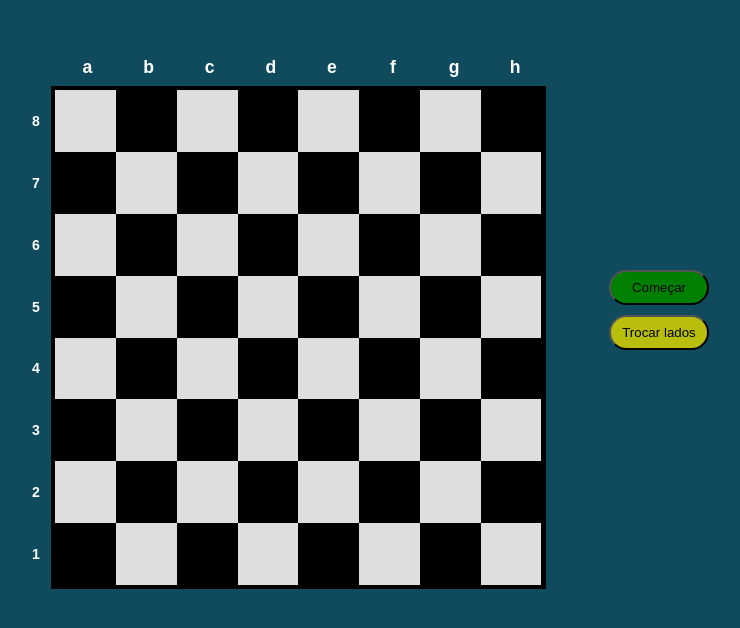
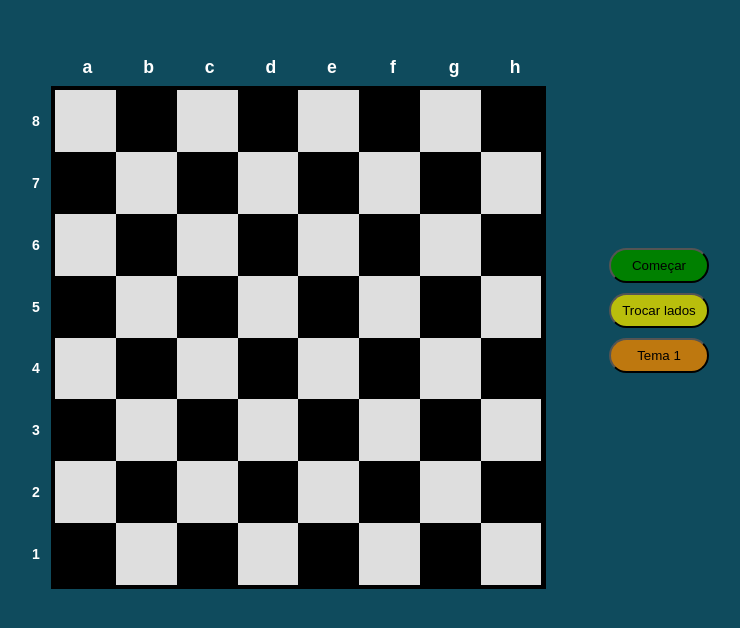
Before and after one commit to MattStela/Xadrez, a plain HTML site: page index.html in a window 1280 px wide. Shown: the part 250-878 px from the top of the page, without its empty margins (256-996 px from the left). Drawn offline with Linux system fonts and the light colour scheme.

Commit message:
adicionei botão com função trocar tema

```diff
--- a/index.css
+++ b/index.css
@@ -147,3 +147,19 @@ img{
     font-size: 85%;
     font-weight: bold;
 }
+
+#theme{
+    background-color: rgb(190, 120, 15);
+    width: 100px;
+    height: 35px;
+    border-radius: 50px;
+    margin: 5%;
+}
+
+#theme:hover{
+    cursor: pointer;
+    background-color: rgb(151, 97, 15);
+    border: 0px;
+    font-size: 85%;
+    font-weight: bold;
+}
--- a/index.html
+++ b/index.html
@@ -122,6 +122,7 @@
     <div id="buttons">
         <button onclick="comecar()" id="start">Começar</button>
         <button onclick="trocarLados()" id="trade">Trocar lados</button>
+        <button onclick="trocarTema()" id="theme">Tema 1</button>
     </div>
 
     <script src="./index.js"></script>
--- a/index.js
+++ b/index.js
@@ -181,4 +181,43 @@ function trocarLados() {
     torre_pretas.src = "./images/pieces/Piece=Rook, Side=" + side2 + ".png";
 }
 
+function trocarTema() {
+    const body = document.querySelector("body");
+    var brancas = document.querySelectorAll(".white");
+    var pretas = document.querySelectorAll(".black");
+    var array_pretas = [...pretas];
+    var array_brancas = [...brancas];
+    var button_theme = document.getElementById("theme");
+
+    if (button_theme.innerHTML == "Tema 1") {
+        button_theme.innerHTML = "Tema 2";
+        button_theme.style.backgroundColor = "rgb(15, 75, 93)";
+        button_theme.style.color = "white";
+        body.style.backgroundColor = "#5C420A";
+        body.style.color = "#000000";
+
+        array_pretas.forEach(preta => {
+            preta.style.backgroundColor = "#271E05";
+        })
+        array_brancas.forEach(branca => {
+            branca.style.backgroundColor = "#CA9015";
+        })
+
+    } else if (button_theme.innerHTML == "Tema 2") {
+        button_theme.innerHTML = "Tema 1";
+        button_theme.style.backgroundColor = "rgb(190, 120, 15)";
+        button_theme.style.color = "black";
+        body.style.backgroundColor = "rgb(15, 75, 93)";
+        body.style.color = "white";
+
+        array_pretas.forEach(preta => {
+            preta.style.backgroundColor = "black";
+        })
+
+        array_brancas.forEach(branca => {
+            branca.style.backgroundColor = "white";
+        })
+    }
+}
+
 //===================================================
```
